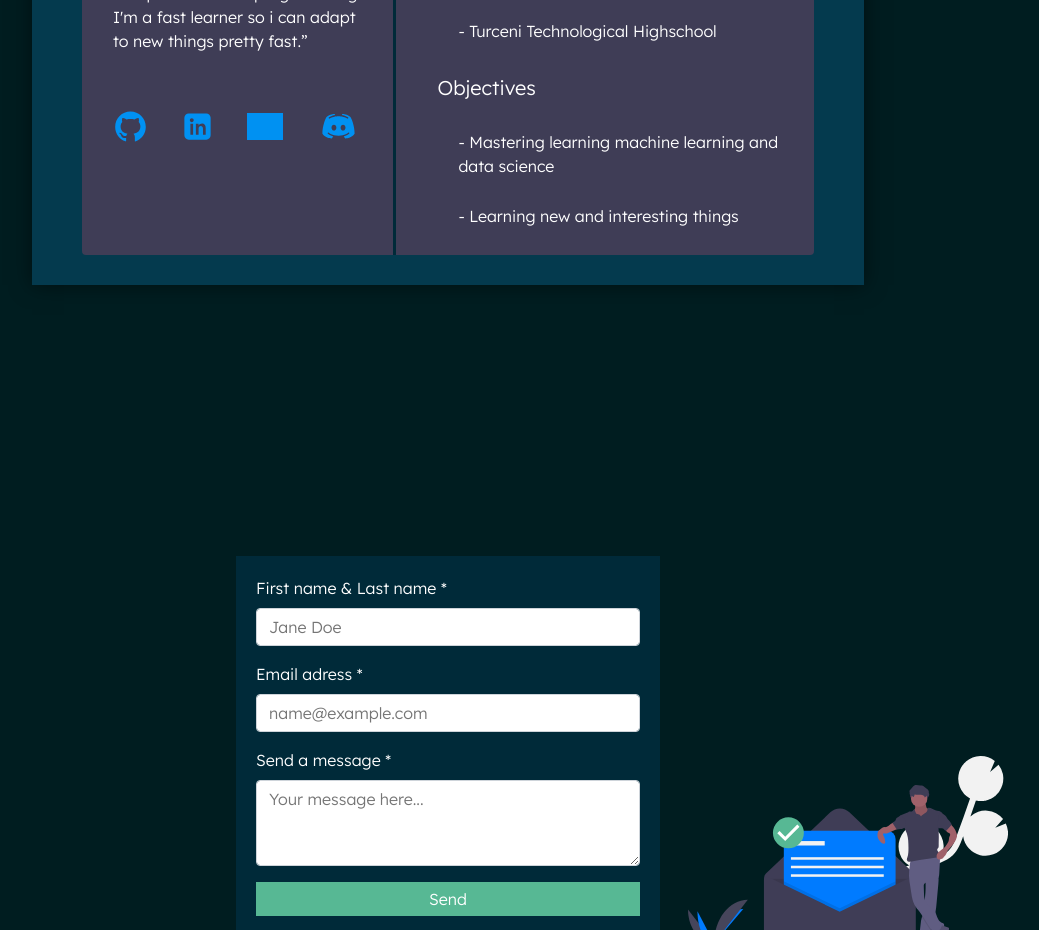
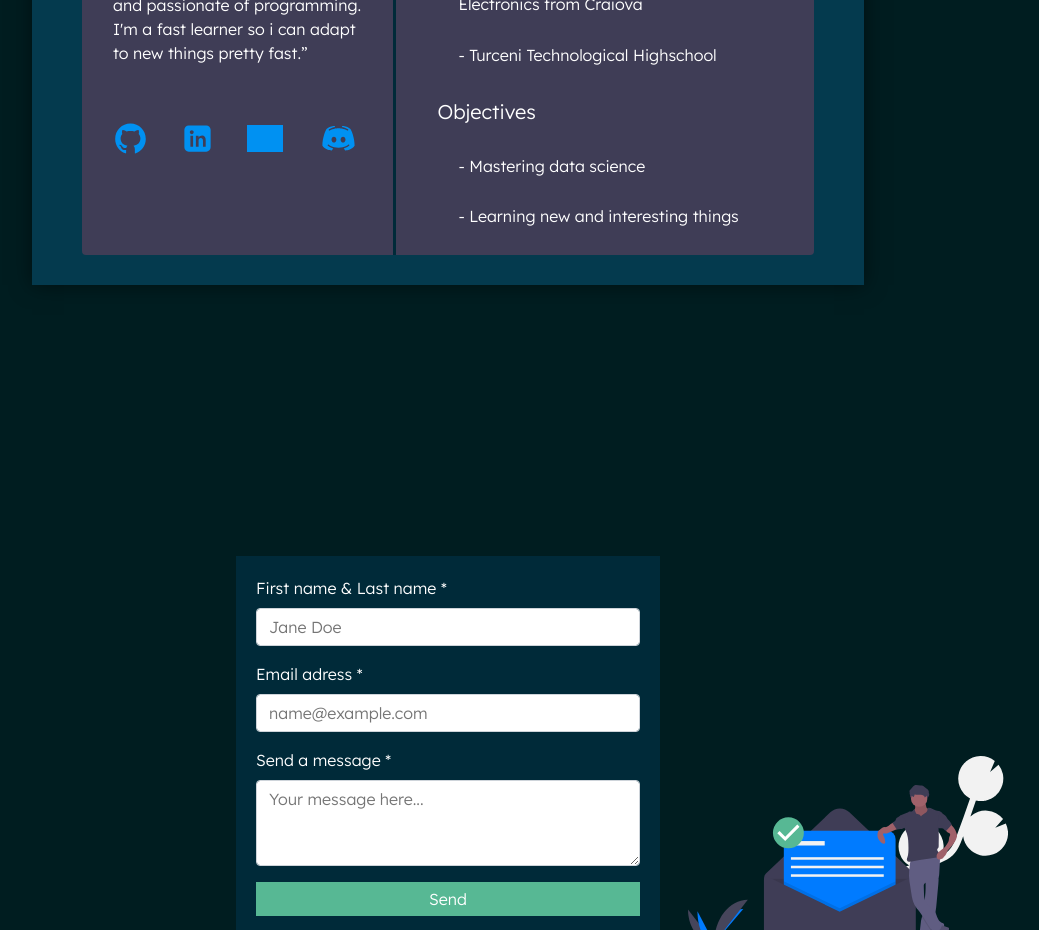
Before and after one commit to boltex33/portfolio, a React (Create React App) app: page / in a window 1280 px wide. Shown: the part 1260-2190 px from the top of the page, without its empty margins (192-1231 px from the left). Built offline with nearby package versions, Linux system fonts and the light colour scheme; grey boxes are pictures that could not be loaded; a web font is replaced by a local one.

Commit message:
misstype

```diff
--- a/src/components/About.js
+++ b/src/components/About.js
@@ -76,7 +76,7 @@ function About() {
           </h5>
           <h5>- Turceni Technological Highschool</h5>
           <h2>Objectives</h2>
-          <h5>- Mastering learning machine learning and data science </h5>
+          <h5>- Mastering data science </h5>
           <h5>- Learning new and interesting things </h5>
         </div>
       </div>
```
